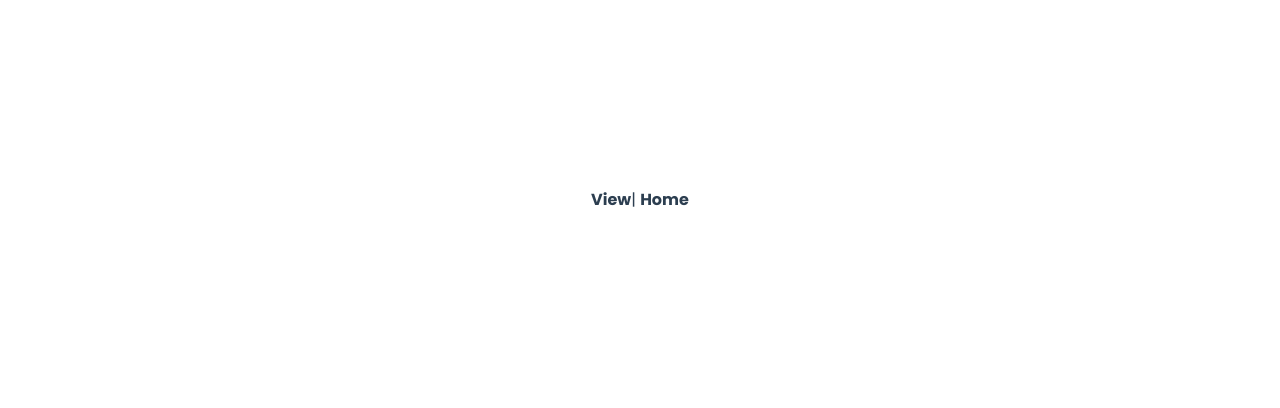
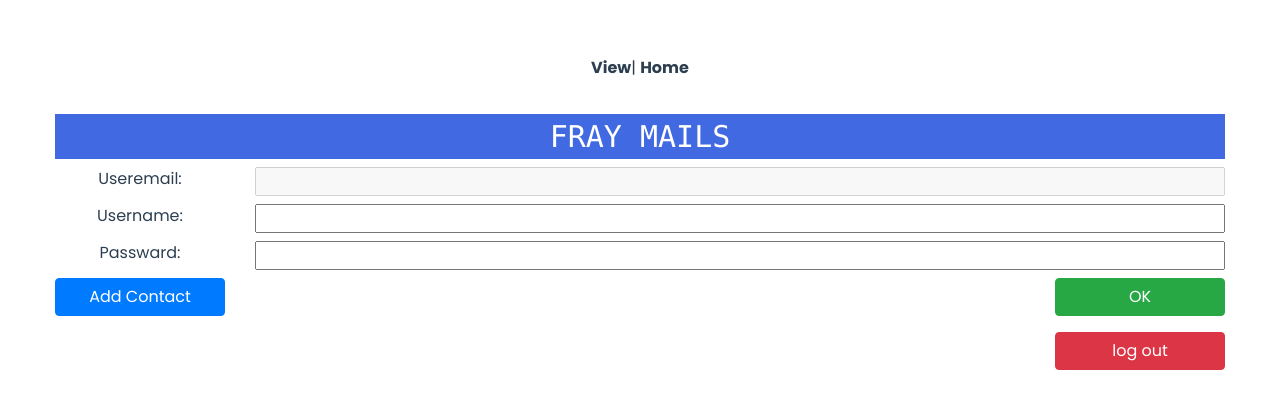
Before and after one commit to OOP-Assignments0/email-front, a Vue app: page /settings in a window 1280 px wide. Shown: the part 200-608 px from the top of the page. Built offline with nearby package versions, Linux system fonts and the light colour scheme; no server answers.

Commit message:
zerbo00000

```diff
--- a/src/router/index.js
+++ b/src/router/index.js
@@ -3,6 +3,7 @@ import VueRouter from "vue-router";
 import Home from "../views/Home.vue";
 import SignUp from "../views/Signup.vue";
 import View from "../views/View.vue";
+import Settings from "../views/settings.vue";
 
 Vue.use(VueRouter);
 
@@ -11,6 +12,11 @@ const routes = [
     path: "/home",
     name: "Home",
     component: Home
+  },
+  {
+    path: "/settings",
+    name: "Settings",
+    component: Settings
   },
   {
     path: "/signUp",
--- /dev/null
+++ b/src/views/settings.vue
@@ -0,0 +1,235 @@
+<template>
+  <b-container fluid class="ahmed">
+      <b-row>
+          <b-col lg="12" class="my-1">
+          <div class="title"> FRAY MAILS</div>
+          </b-col>
+      </b-row>
+      <b-row>
+      <b-col lg="2" class="my-1">
+        <div style="text-align:center;">Useremail:</div>
+      </b-col>
+      <b-col lg="10" class="my-1">
+        <input type="text" id="email" class="filter"  disabled />
+      </b-col>
+    </b-row>
+    <b-row>
+      <b-col lg="2" class="my-1">
+        <div style="text-align:center;">Username:</div>
+      </b-col>
+      <b-col lg="10" class="my-1">
+        <input type="text" id="name" class="filter"/>
+      </b-col>
+    </b-row>
+    <b-row>
+      <b-col lg="2" class="my-1">
+        <div style="text-align:center;">Passward:</div>
+      </b-col>
+      <b-col lg="10" class="my-1">
+        <input type="text" id="password" class="filter"/>
+      </b-col>
+    </b-row>
+    <b-row>
+        <b-col lg="2" class="my-1">
+        <b-button variant="primary" class="filter" @click="toggle_on">Add Contact</b-button>
+        </b-col>
+        <b-col lg="8" class="my-1">
+        </b-col>
+        <b-col lg="2" class="my-1">
+        <b-button variant="success" class="filter" @click="modify">OK</b-button>
+        </b-col>
+        <b-col lg="12" class="my-1">
+        <b-container v-show="this.on" class="form">
+            <b-row>
+            <b-col lg="12" class="my-1">
+                <input type="text" id="friend" class="filter"/>
+            </b-col>
+            </b-row>
+            <b-row>
+            <b-col sm="10" md="10" class="my-1">
+              <div></div>
+            </b-col>
+            <b-col sm="2" md="2" class="my-1">
+              <b-button
+                size="lg"
+                variant="dark"
+                class="filter"
+                @click="addContact"
+              >
+                Add
+              </b-button>
+            </b-col>
+            </b-row>
+        </b-container>
+        </b-col>
+    </b-row>
+    <b-row>
+
+    </b-row>
+    <b-row>
+        <b-col lg="10" class="my-1">
+        </b-col>
+        <b-col lg="2" class="my-1">
+        <b-button variant="danger" class="filter" @click="log_out">log out</b-button>
+        </b-col>
+    </b-row>
+  </b-container>
+</template>
+
+<script>
+export default {
+  data() {
+    return {
+        on: false
+    }
+  },
+   mounted() {
+      const queryString = window.location.search;
+      const urlParams = new URLSearchParams(queryString);
+      const emaill = urlParams.get("email");
+      let a = {
+          email:emaill
+      }
+      this.fetching(a);
+  },
+   methods: {
+    toggle_on() {
+      this.on = !this.on;
+    },
+    addContact(){
+      this.on = !this.on;
+      const queryString = window.location.search;
+      const urlParams = new URLSearchParams(queryString);
+      const email = urlParams.get("email");
+      let a = {
+        Useremail: email + "@fray.com",
+        FriendEmail:document.getElementById("friend").value
+      };
+      fetch("http://localhost:8085//AddFriend", {
+        method: "POST",
+        headers: {
+          "Content-Type": "application/json"
+        },
+        body: JSON.stringify(a)
+      })
+        .then(response => response.text())
+        .then(data => {
+          if (data == "true") {
+             console.log("add contact");
+          } else {
+            alert(data);
+          }
+        });
+    },
+    fetching(a){
+        fetch("http://localhost:8085//GetContact", {
+        method: "POST",
+        headers: {
+          "Content-Type": "application/json"
+        },
+        body: JSON.stringify(a)
+      })
+        .then(response => response.text())
+        .then(data => {
+          console.log(data);
+          this.handle(data);
+        });
+    },
+    handle(v){
+        var obj = JSON.parse(v);
+        document.getElementById("email").value=obj.email;
+        document.getElementById("name").value=obj.name;
+        document.getElementById("password").value=obj.password;
+    },
+    modify(){
+        let a={
+            email:document.getElementById("email").value,
+            name:document.getElementById("name").value,
+            password: document.getElementById("password").value
+        };
+        fetch("http://localhost:8085//ModifyContact", {
+        method: "POST",
+        headers: {
+          "Content-Type": "application/json"
+        },
+        body: JSON.stringify(a)
+      })
+        .then(response => response.text())
+        .then(data => {
+            data;
+         const queryString = window.location.search;
+         const urlParams = new URLSearchParams(queryString);
+         const email = urlParams.get("email");
+         this.$router.push("/view?email=" + email);
+        });
+    },
+    log_out(){
+        this.$router.push("/");
+    }
+
+}
+}
+
+
+</script>
+
+
+<style lang="scss">
+@import "node_modules/bootstrap/scss/bootstrap.scss";
+@import "node_modules/bootstrap-vue/src/index.scss";
+</style>
+<style lang="scss">
+.ahmed {
+  width: 1200px;
+  height: 100%;
+}
+.title{
+    text-align: center;
+    color:white;
+    background-color:RoyalBlue;
+    font-family: "Lucida Console", "Courier New", monospace;
+    font-size: 30px;
+}
+.sorting {
+  padding: 10px 20px 10px 20px;
+  color: rgb(0, 0, 0);
+  width: 100%;
+  font-size: 25px;
+  text-align: center;
+}
+.pils:hover {
+  background: rgba(1, 191, 248, 0.3);
+}
+.filter {
+  width: 100%;
+  height: 100%;
+}
+.form {
+  border: 2px solid red;
+  border-radius: 5px;
+}
+.ahmed {
+  width: 1200px;
+  height: 100%;
+}
+.delete {
+  width: 35px;
+  height: 30px;
+  margin: 10px 20px 10px 20px;
+  background-color: red;
+  color: white;
+  font-size: 15px;
+  border-radius: 8px;
+  border: 2px solid black;
+}
+.delete2:hover {
+  box-shadow: 0 12px 16px 0 rgba(0, 0, 0, 0.24),
+    0 17px 50px 0 rgba(0, 0, 0, 0.19);
+}
+.restore {
+  background-color: green;
+}
+.rewrite {
+  background-color: blue;
+}
+</style>
```
